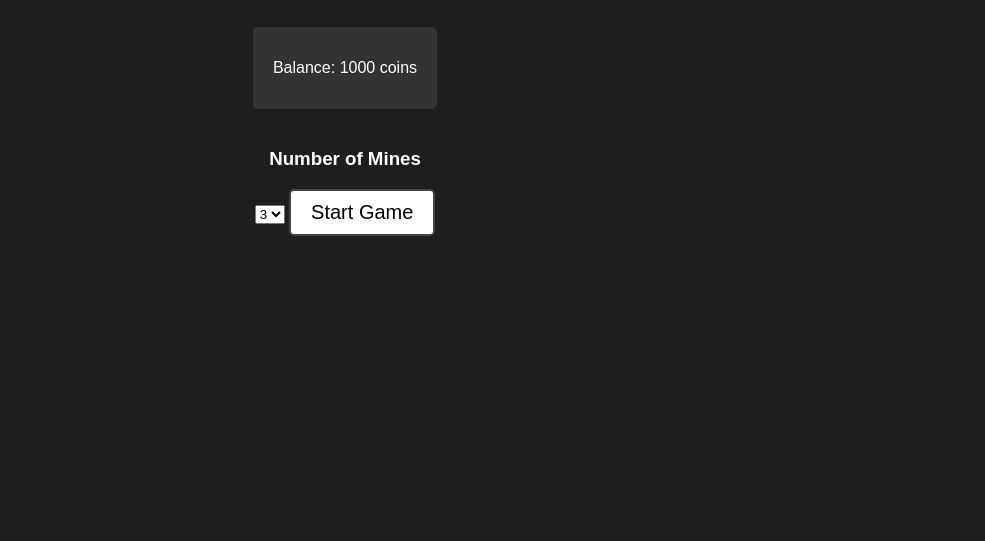
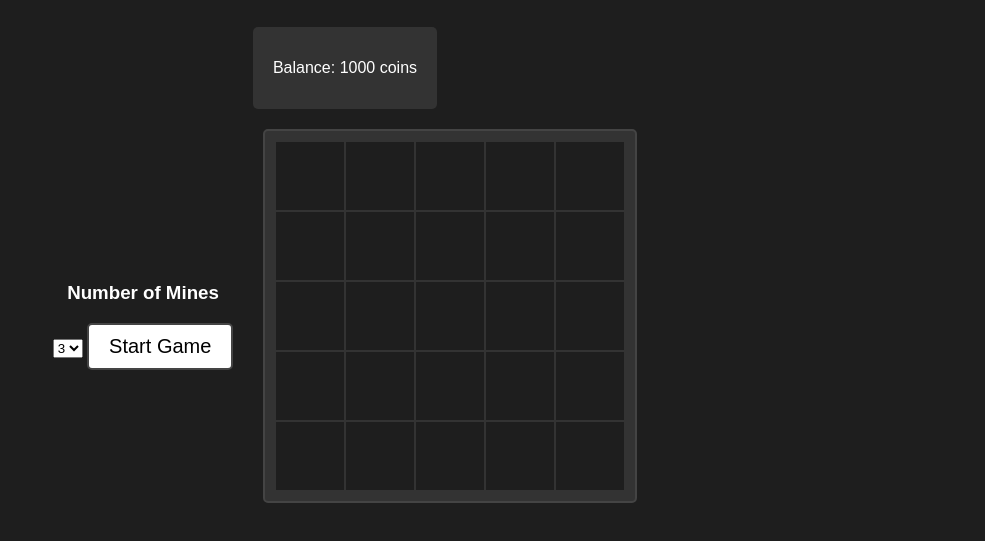
Before and after one commit to ID14000/Dice-Game, a plain HTML site: page game2.html in a window 1280 px wide. Shown: the part 61-602 px from the top of the page, without its empty margins (295-1280 px from the left). Drawn offline with Linux system fonts and the light colour scheme.

Commit message:
Update styles.css

```diff
--- a/styles.css
+++ b/styles.css
@@ -61,6 +61,44 @@ h1 {
 
 .dice.roll {
     transform: rotate(720deg);
+}
+.mines-game-container {
+    display: flex;
+    justify-content: center;
+    align-items: center;
+}
+
+.mines-settings {
+    margin-right: 30px;
+}
+
+.mines-game-board {
+    display: inline-block;
+    background-color: #333;
+    border: 2px solid #444;
+    border-radius: 5px;
+    padding: 10px;
+}
+
+.mines-game-row {
+    display: flex;
+}
+
+.mines-game-cell {
+    width: 70px;
+    height: 70px;
+    background-color: #1e1e1e;
+    border: 1px solid #333;
+    box-sizing: border-box;
+    cursor: pointer;
+}
+
+.mines-game-cell[data-revealed="true"] {
+    background-color: #444;
+}
+
+.mines-game-cell[data-mine="true"] {
+    background-color: #F44336;
 }
 
 input {
```
